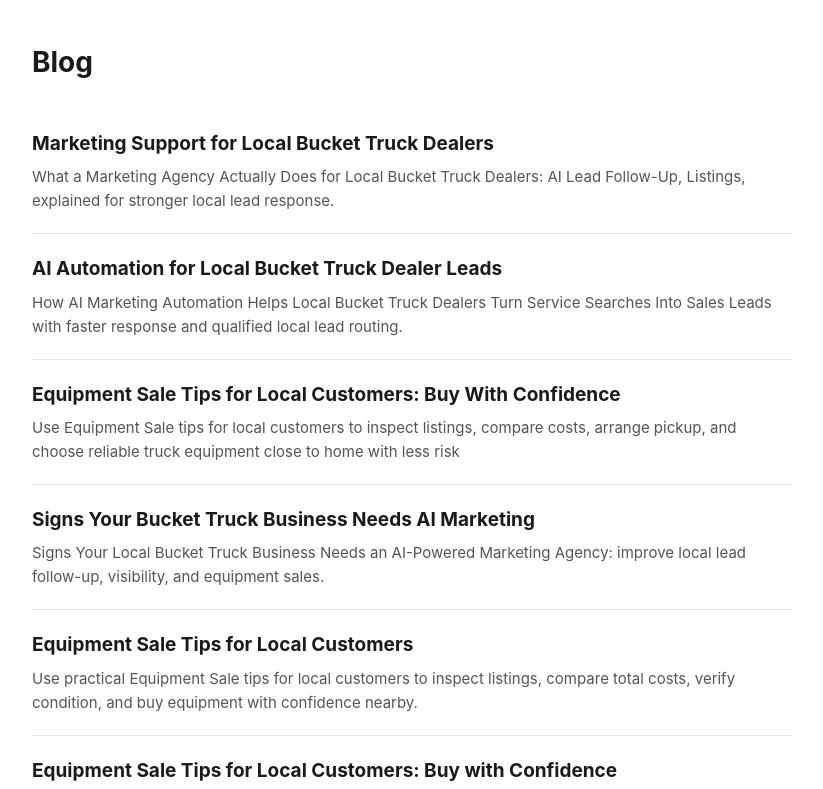
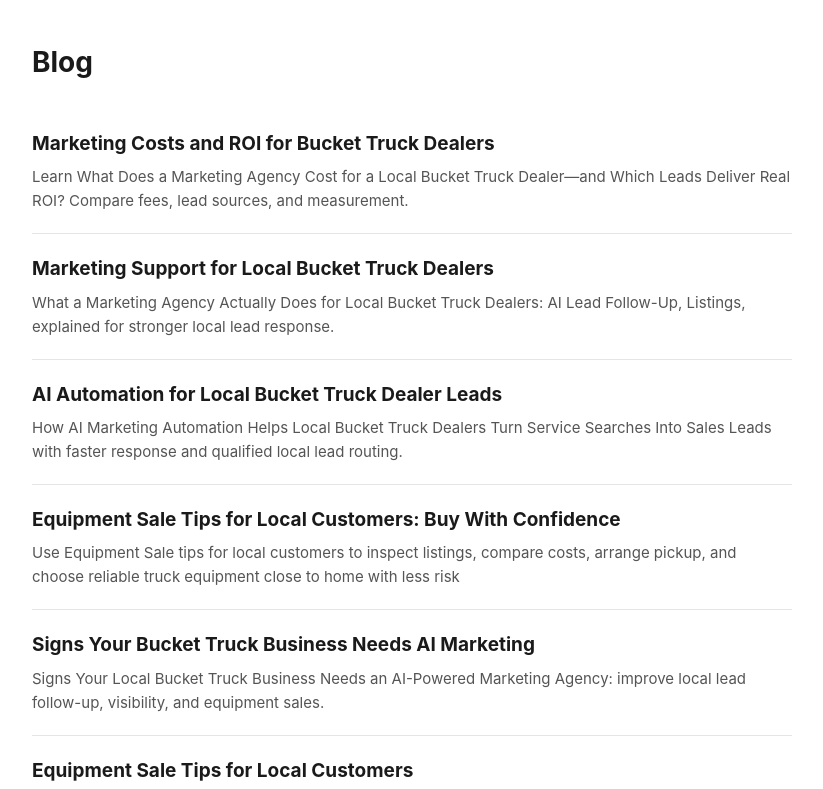
Before and after one commit to buckettruck-f450/buckettruck-f450.github.io, a plain HTML site: page blog/index.html in a window 1280 px wide. Shown: the top 789 px of the page, without its empty margins (228-1051 px from the left). Drawn offline with Linux system fonts and the light colour scheme.

Commit message:
IKON: publish "Marketing Costs and ROI for Bucket Truck Dealers"

```diff
--- a/blog/index.html
+++ b/blog/index.html
@@ -24,6 +24,11 @@
 <body>
 <h1>Blog</h1>
 <div id="ikon-post-list">
+<a class="post-card" href="bucket-truck-dealer-marketing-costs-lead-roi.html">
+  <h2>Marketing Costs and ROI for Bucket Truck Dealers</h2>
+  <p>Learn What Does a Marketing Agency Cost for a Local Bucket Truck Dealer—and Which Leads Deliver Real ROI? Compare fees, lead sources, and measurement.</p>
+</a>
+
 <a class="post-card" href="marketing-agency-local-bucket-truck-dealers.html">
   <h2>Marketing Support for Local Bucket Truck Dealers</h2>
   <p>What a Marketing Agency Actually Does for Local Bucket Truck Dealers: AI Lead Follow-Up, Listings, explained for stronger local lead response.</p>
```
